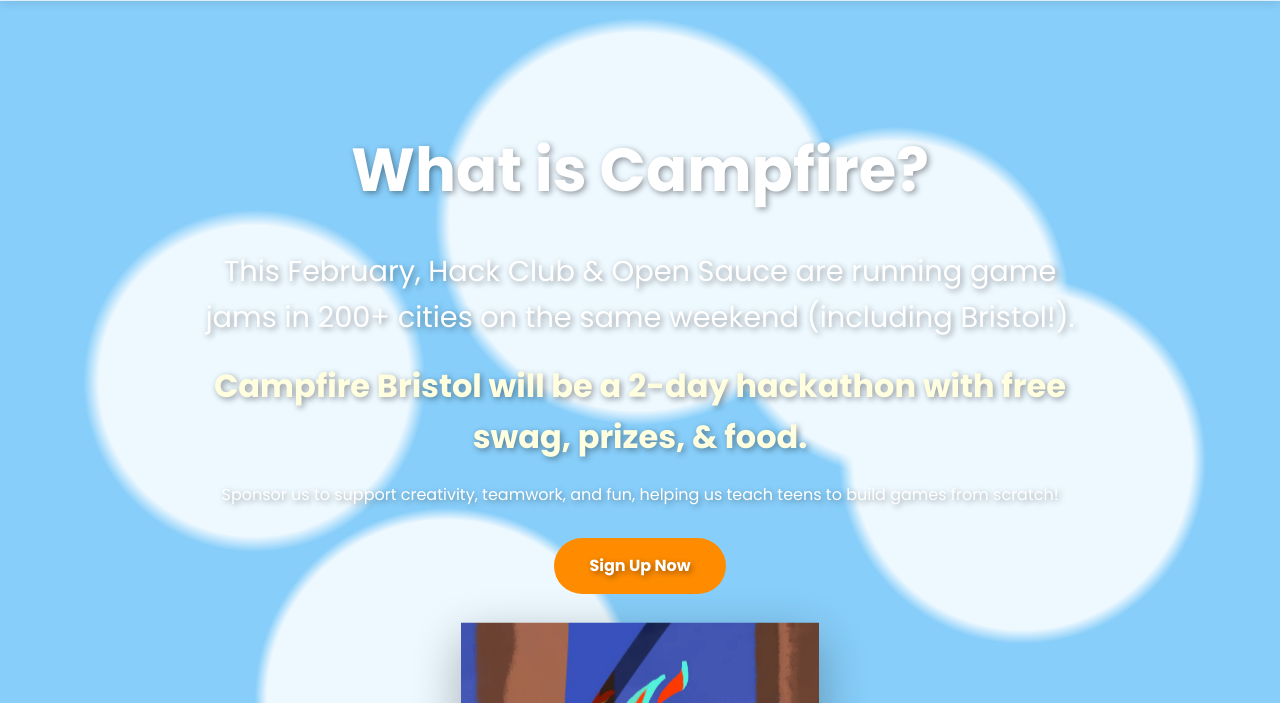
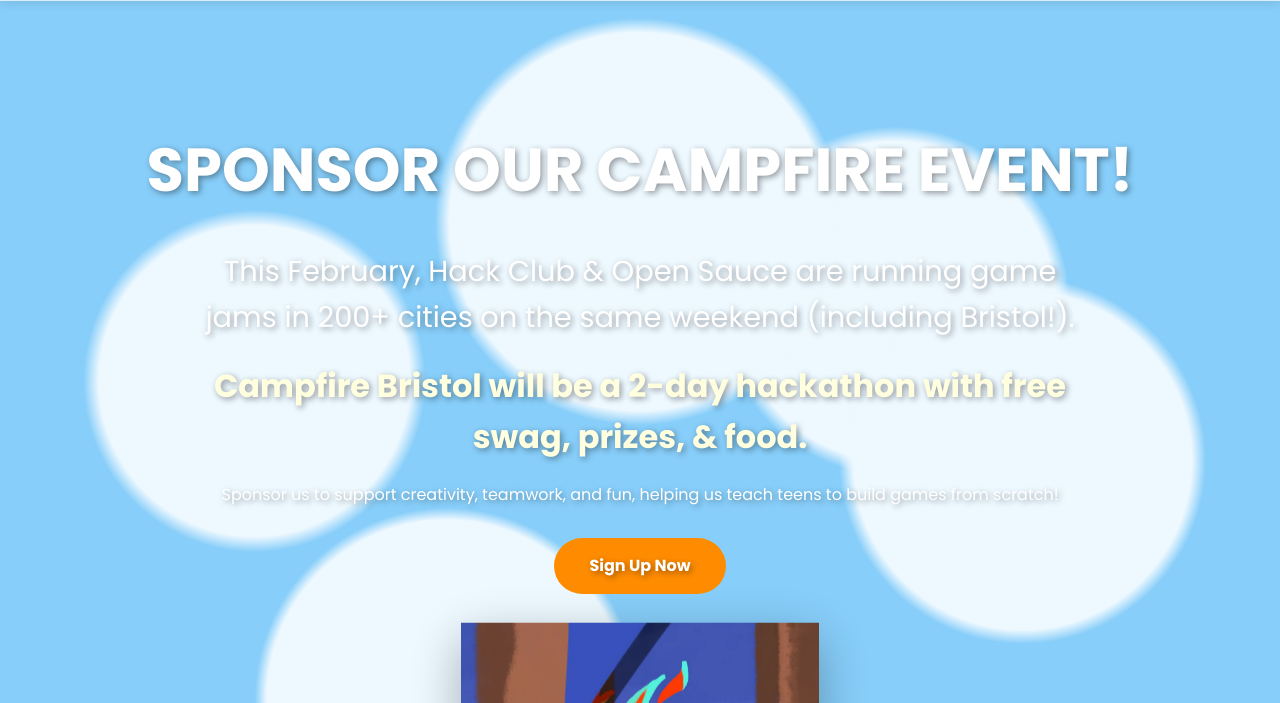
Before and after one commit to kwqfjh/CAMPFIRE-BRISTOL, a plain HTML site: page index.html in a window 1280 px wide. Shown: the part 97-800 px from the top of the page. Drawn offline with Linux system fonts and the light colour scheme.

Commit message:
Update index.html

```diff
--- a/index.html
+++ b/index.html
@@ -26,7 +26,7 @@
 
     <section id="hero" class="hero">
         <div class="container hero-content">
-            <h1>What is Campfire?</h1>
+            <h1>SPONSOR OUR CAMPFIRE EVENT!</h1>
             <p class="big-text">This February, Hack Club & Open Sauce are running game jams in 200+ cities on the same weekend (including Bristol!).</p>
             <p class="big-text highlight">Campfire Bristol will be a 2-day hackathon with free swag, prizes, & food.</p>
             <p>Sponsor us to support creativity, teamwork, and fun, helping us teach teens to build games from scratch!</p>
```
